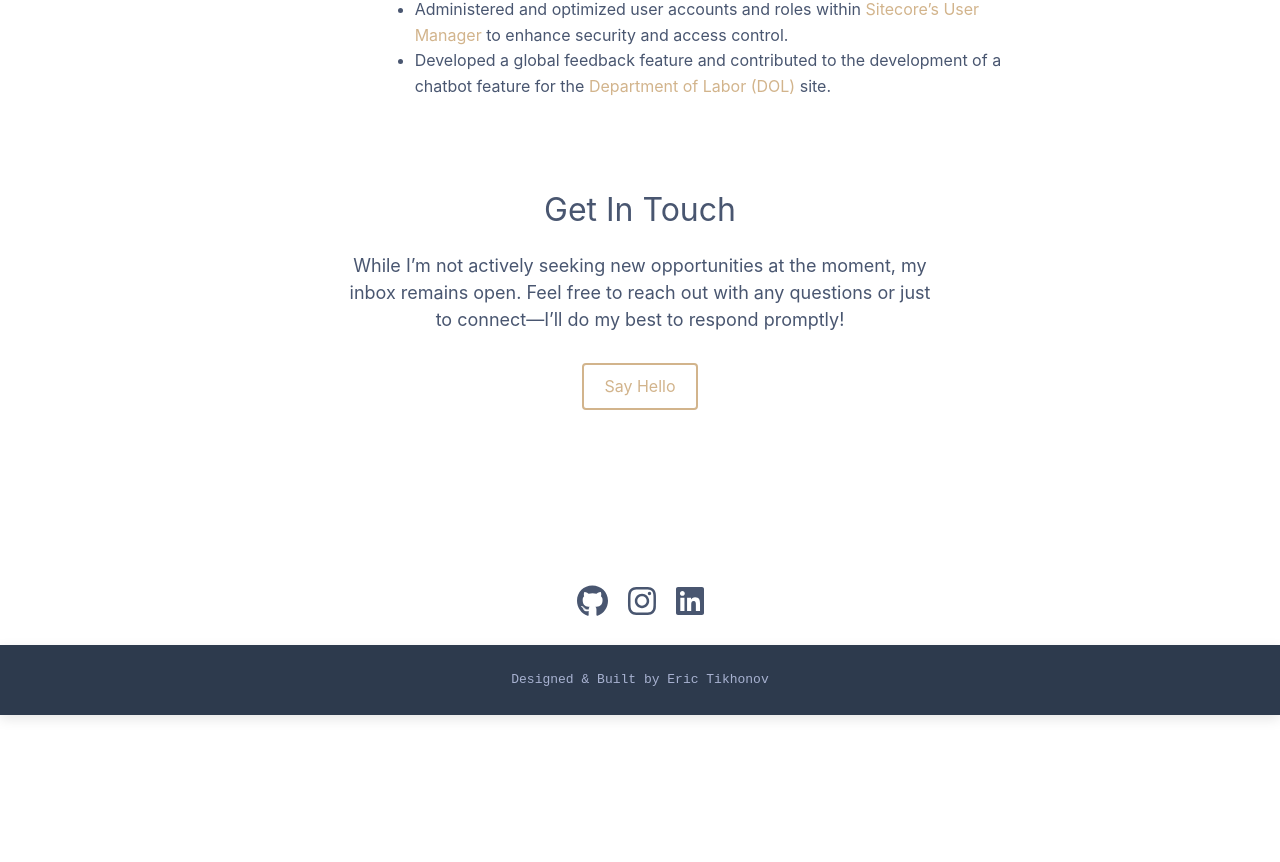
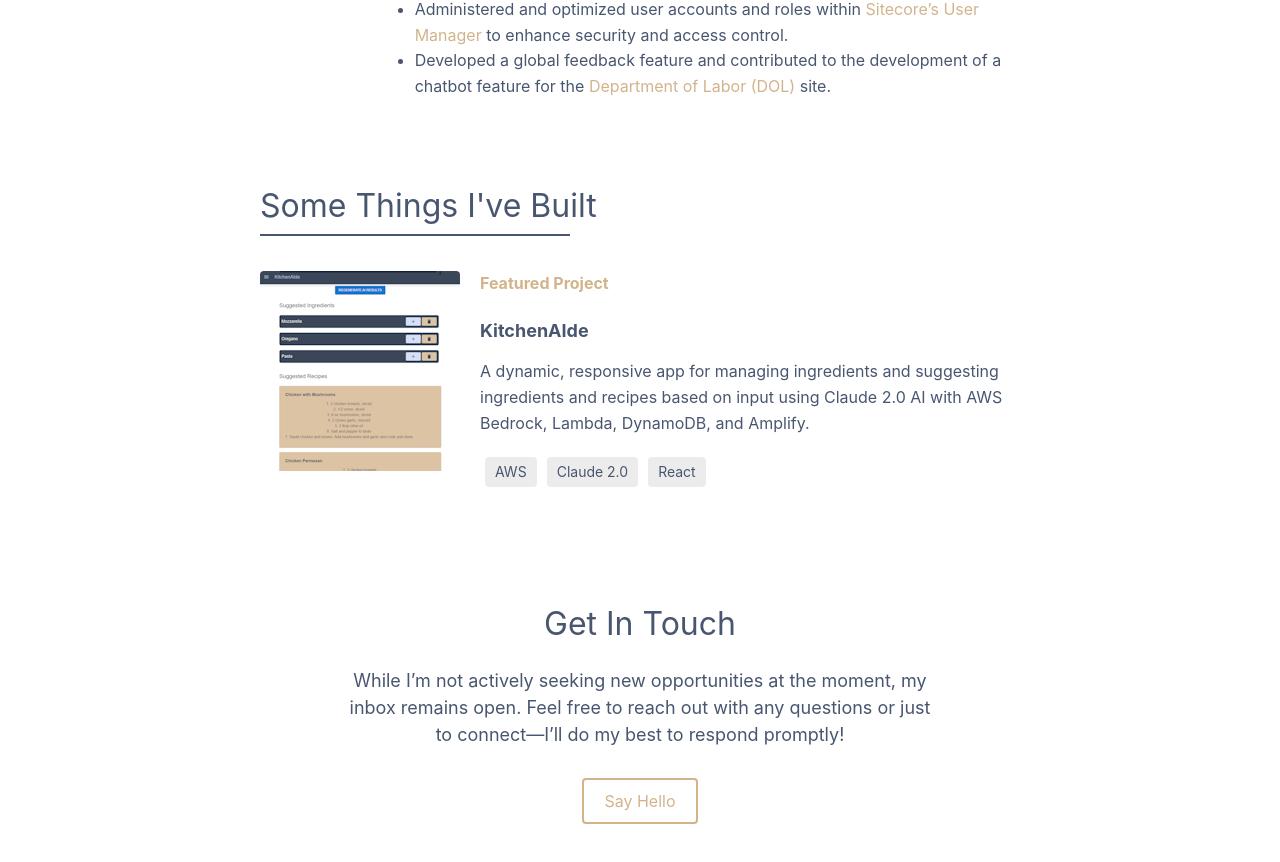
Before and after one commit to eric-tikhonov/interactive-portfolio, a React (Create React App) app in the folder ui/: page / in a window 1280 px wide. Shown: the part 2094-2956 px from the top of the page. Before the commit the page ends 2809 px from the top, so only its background shows below. Built offline with nearby package versions, Linux system fonts and the light colour scheme.

Commit message:
update projects section

```diff
--- a/ui/src/components/Projects/Projects.js
+++ b/ui/src/components/Projects/Projects.js
@@ -1,55 +1,46 @@
-import React, { useEffect, useState } from "react";
+import React from "react";
 import "./projects.css";
+import kitchenAIdeImage from "../../images/KitchenAIde.png";
 
 function Projects() {
-  const [projects, setProjects] = useState([]);
-
-  useEffect(() => {
-    const fetchProjects = async () => {
-      const urls = [
-        "https://picsum.photos/200/200?random=1",
-        "https://picsum.photos/200/200?random=2",
-        "https://picsum.photos/200/200?random=3",
-      ];
-
-      const projectData = urls.map((url, index) => ({
-        image: url,
-        title: `Project ${index + 1}`,
-        description: `This is a brief description of Project ${index + 1}.`,
-        technologies: ["React", "Node.js", "CSS"]
-      }));
-
-      setProjects(projectData);
-    };
-
-    fetchProjects();
-  }, []);
-
   return (
     <section id="projects" className="projects-section">
       <h2 className="section-heading">Some Things I've Built</h2>
-      {projects.map((project, index) => (
-        <div key={index} className="project">
+      <div key={1} className="project">
+        <a
+          href="https://kitchenaide.erictikhonov.com/"
+          target="_blank"
+          rel="noopener noreferrer"
+        >
           <img
-            src={project.image}
-            alt={project.title}
+            src={kitchenAIdeImage}
+            alt={"KitchenAIde"}
             className="project-image"
           />
-          <div className="project-description">
-            <h3>Featured Project</h3>
-            <h4>{project.title}</h4>
-            <p>{project.description}</p>
-            <div className="project-technologies">
-              {project.technologies.map((tech, index) => (
-                <span key={index} className="tech-pill">{tech}</span>
-              ))}
-            </div>
+        </a>
+        <div className="project-description">
+          <h3>Featured Project</h3>
+          <h4>{"KitchenAIde"}</h4>
+          <p>
+            {
+              "A dynamic, responsive app for managing ingredients and suggesting ingredients and recipes based on input using Claude 2.0 AI with AWS Bedrock, Lambda, DynamoDB, and Amplify."
+            }
+          </p>
+          <div className="project-technologies">
+            <span key={1} className="tech-pill">
+              {"AWS"}
+            </span>
+            <span key={1} className="tech-pill">
+              {"Claude 2.0"}
+            </span>
+            <span key={1} className="tech-pill">
+              {"React"}
+            </span>
           </div>
         </div>
-      ))}
+      </div>
     </section>
   );
 }
 
-//export default Projects;
-export default () => null;
+export default Projects;
```
Also changed, not shown: ui/src/images/KitchenAIde.png (added).
